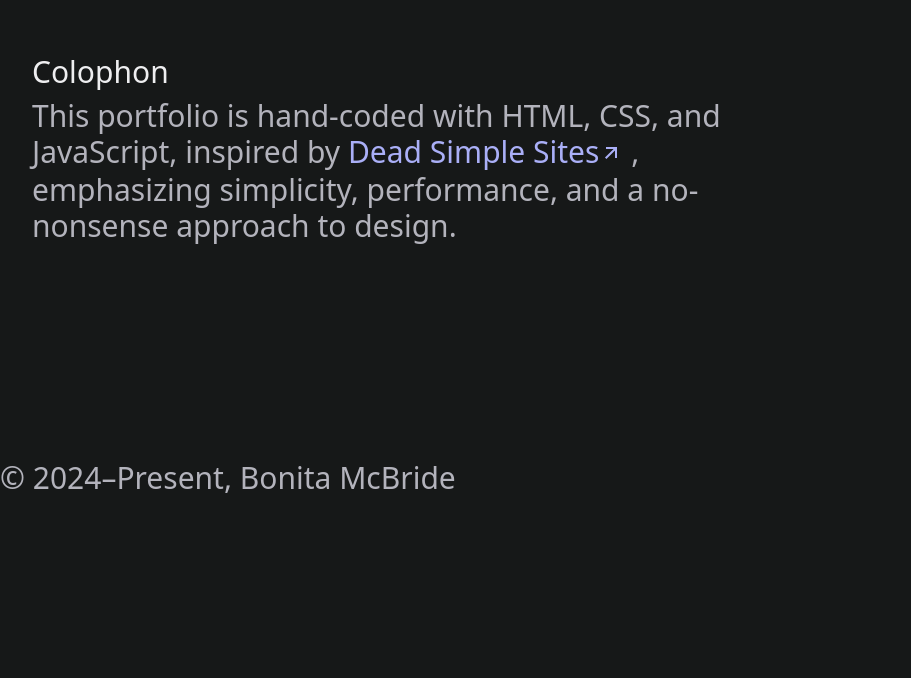
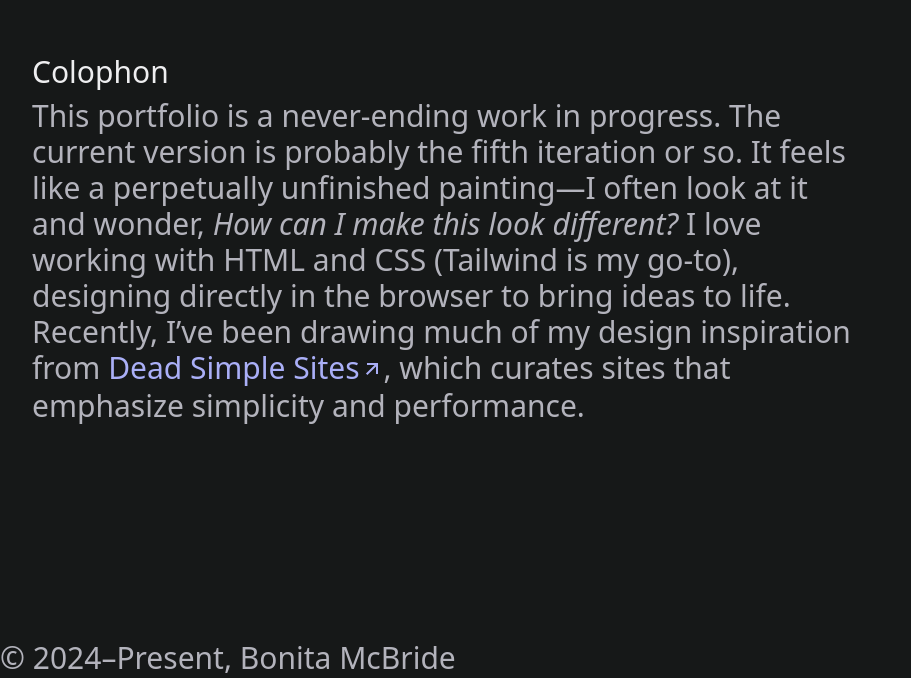
Before and after one commit to syncletica/portfolio, a website: page index.html in a window 1280 px wide. Shown: the part 1675-2353 px from the top of the page, without its empty margins (0-911 px from the left). Before the commit the page ends 2173 px from the top, so only its background shows below. Drawn offline with Linux system fonts and the light colour scheme.

Commit message:
colophon content

```diff
--- a/index.html
+++ b/index.html
@@ -88,11 +88,16 @@
         </li>
       </ul>
     </section>
-    <section id="colophon" aria-labelledby="colophon-heading" class="flex-col gap-2 px-2 md:px-8 md:max-w-3xl">
+    <section id="colophon" aria-labelledby="colophon-heading" class="flex-col gap-2 px-2 md:px-8 md:max-w-4xl">
       <h3 id="colophon-heading" class="pb-2">Colophon</h3>
       <p class="pb-10">
-        This portfolio is hand-coded with HTML, CSS, and JavaScript, inspired by
-        <a href="https://deadsimplesites.com/" target="_blank" class="inline-flex items-center">
+
+        This portfolio is a never-ending work in progress. The current version is probably the fifth iteration or so. It
+        feels like a perpetually unfinished painting—I often look at it and wonder, <i>How can I make this look
+          different?</i>
+        I love working with HTML and CSS (Tailwind is my go-to), designing directly in the browser to bring ideas to
+        life. Recently, I’ve been drawing much of my
+        design inspiration from <a href="https://deadsimplesites.com/" target="_blank" class="inline-flex items-center">
           <span class="underline-hover">
             Dead Simple Sites
           </span>
@@ -103,9 +108,7 @@
               <path d="M16.004 9.414l-8.607 8.607-1.414-1.414L14.589 8H7.004V6h11v11h-2V9.414z" />
             </g>
           </svg>
-        </a>
-        , emphasizing simplicity, performance, and a no-nonsense approach to
-        design.
+        </a>, which curates sites that emphasize simplicity and performance.
       </p>
     </section>
   </main>
```
Also changed, not shown: src/output.css.
